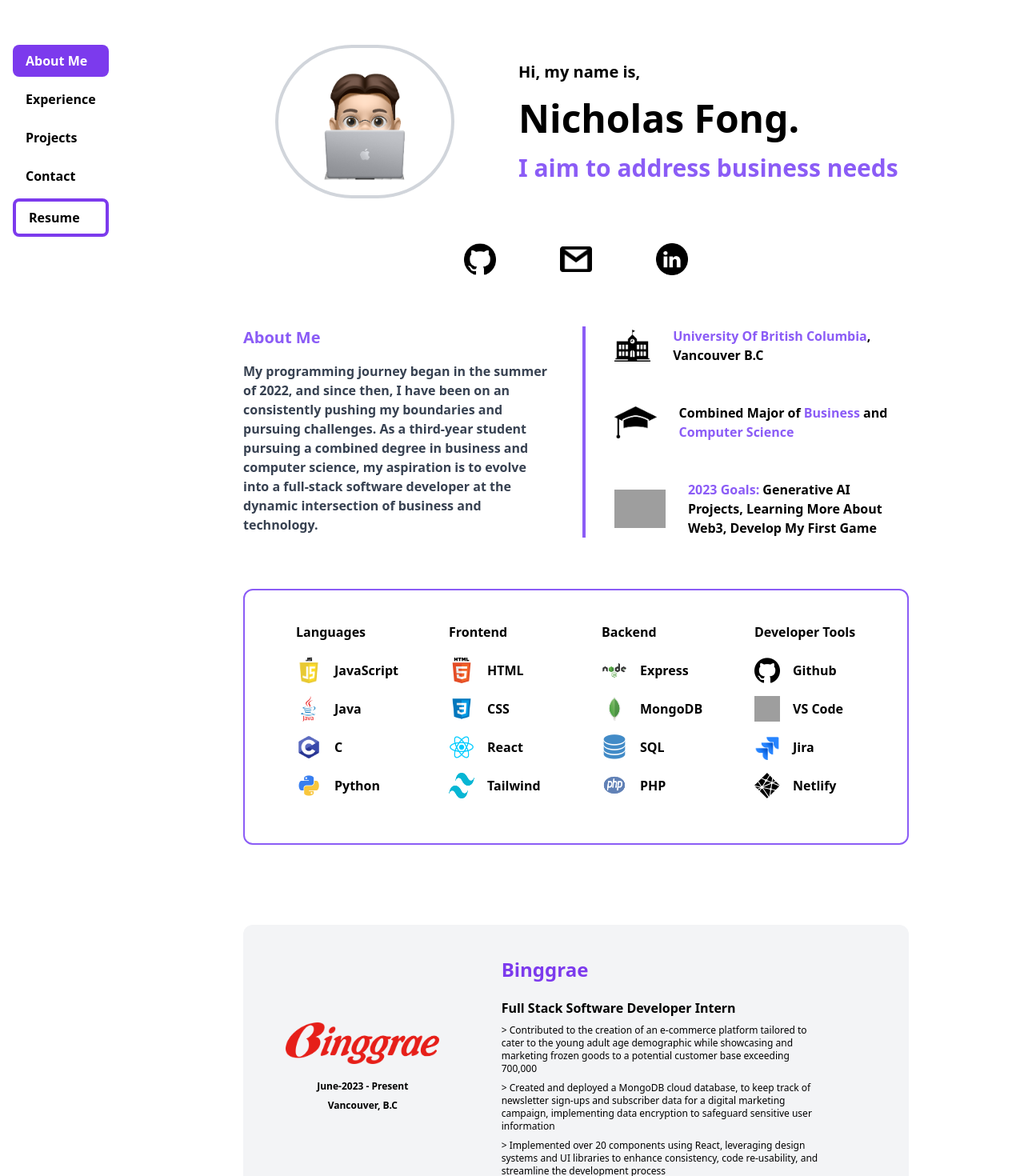
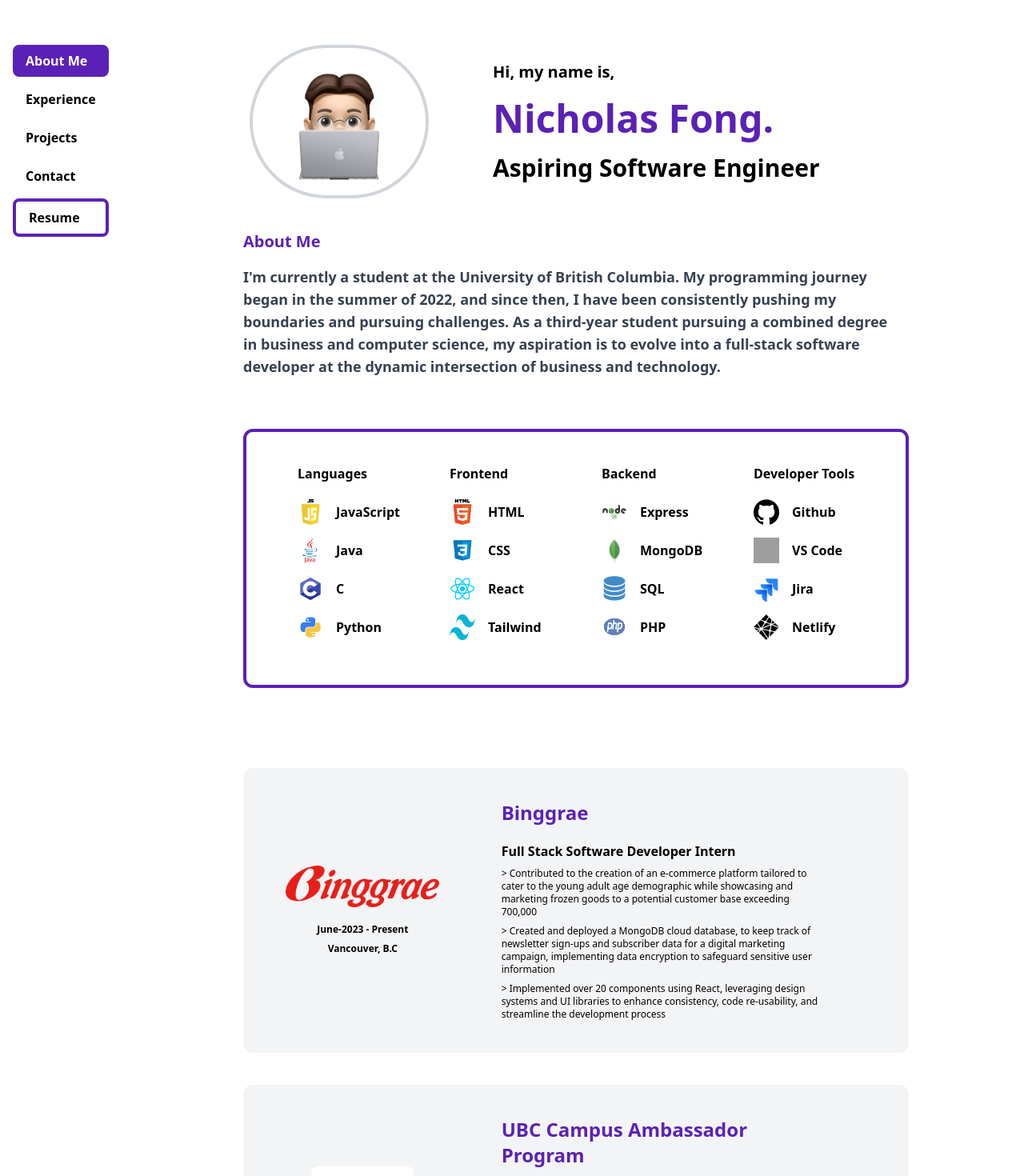
Before and after one commit to Nick-Fong925/NicholasFongPersonalWebsite, a React (Vite) app: page / in a window 1280 px wide. Shown: the part 40-1510 px from the top of the page at 80% size. Built offline with nearby package versions, Linux system fonts and the light colour scheme; grey boxes are pictures that could not be loaded.

Commit message:
changes colours

```diff
--- a/src/components/BinggraeWorkExperience.jsx
+++ b/src/components/BinggraeWorkExperience.jsx
@@ -14,7 +14,7 @@
 
         </div>
         <div className="md:w-1/2">
-          <h2 className="text-2xl font-bold mb-5 text-violet-600">Binggrae</h2>
+          <h2 className="text-2xl font-bold mb-5 text-violet-800">Binggrae</h2>
           <p className="text-black text-m font-bold">Full Stack Software Developer Intern</p>
           <p className="text-black text-xs mt-2"> {`>`} Contributed to the creation of an e-commerce platform tailored to cater to the young adult age demographic while
 showcasing and marketing frozen goods to a potential customer base exceeding 700,000</p>
--- a/src/components/CAPWorkExperience.jsx
+++ b/src/components/CAPWorkExperience.jsx
@@ -11,7 +11,7 @@
           <p className="mt-2 text-black text-xs font-semibold">Vancouver, B.C</p>
         </div>
         <div className="md:w-1/2">
-          <h2 className="text-2xl font-bold mb-5 text-violet-600">UBC Campus Ambassador Program</h2>
+          <h2 className="text-2xl font-bold mb-5 text-violet-800">UBC Campus Ambassador Program</h2>
           <p className="text-black text-m font-bold">Student Director of Technology</p>
           <p className="text-black text-xs mt-2"> {`>`} Led UI design team by modeling and implementing high-fidelity mock-ups, using prototyping tools, and
 collaborating with cross-functional teams to deliver intuitive and visually appealing user interfaces</p>
--- a/src/components/CodingLanguages.jsx
+++ b/src/components/CodingLanguages.jsx
@@ -45,7 +45,7 @@
   ];
 
   return (
-    <div className="flex flex-col border-2 border-violet-500 py-10 rounded-xl mt-16 mb-20 md:flex-row">
+    <div className="flex flex-col border-4 border-violet-800 py-10 rounded-xl mt-16 mb-20 md:flex-row">
       <div className="ml-16 md:w-1/4">
       <h2 className="mb-5 font-bold">Languages</h2>
         {languages.map((lang, index) => (
--- a/src/components/Info.jsx
+++ b/src/components/Info.jsx
@@ -2,9 +2,6 @@
 import Github from "../assets/Logos/GithubLogo.png";
 import LinkedInLogo from "../assets/Logos/LinkedinLogo.png";
 import Gmail from "../assets/Logos/GmailLogo.png";
-import schoolIcon from "../assets/Logos/schoolIcon.png";
-import DegreeLogo from "../assets/Logos/DegreeLogo.png";
-import GoalsettingIcon from "../assets/Logos/GoalsettingIcon.png";
 import CodingLanguages from "../components/CodingLanguages";
 import TypewriterText from "./TyperWriter";
 
@@ -16,7 +13,7 @@
     <>
      <div className="flex flex-col md:flex-row items-center mt-20 mb-10">
   {/* Circular border for the photo */}
-  <div className="ml-10 w-48 h-48 px-2 py-2 md:w-56 md:h-58 rounded-full border-4 border-gray-300 overflow-hidden">
+  <div className="ml-2 w-48 h-48 px-2 py-2 md:w-56 md:h-58 rounded-full border-4 border-gray-300 overflow-hidden">
     <img
       src={MyPhoto}
       alt="Nicholas Fong"
@@ -28,17 +25,6 @@
   </div>
 
       {/*
-
-        <div className="md:ml-10">
-          <h2 className="mb-5 font-semibold text-xl">Hi, my name is,</h2>
-          <p className="text-5xl mb-5 font-bold">Nicholas Fong.</p>
-          <p className="text-3xl font-bold text-black">
-            I aim to address <span className="text-violet-600">business needs</span> with <span className="text-violet-600">technology</span>.
-          </p>
-        </div>
-        */}
-      </div>
-
        <div className="flex space-x-20 mt-14 mb-16 items-center justify-center">
        <a href="https://github.com/Nick-Fong925" target="_blank" rel="noopener noreferrer">
            <img className="w-auto h-10" src={Github} alt="GitHub"></img>
@@ -50,40 +36,20 @@
            <img className="w-auto h-10" src={LinkedInLogo} alt="LinkedIn"></img>
        </a>
    </div>
+        */}
+      </div>
+
+
 
       {/* Section with two main sections */}
       <div className="flex mt-1">
         {/* Left Section */}
-        <div className="w-1/2 mr-5">
-          <p className="text-xl font-bold mb-4 text-violet-500">About Me</p>
-          <p className="text-gray-700 font-semibold">My programming journey began in the summer of 2022, and since then, I have been on an consistently pushing my boundaries and pursuing challenges. As a third-year student pursuing a combined degree in business and computer science, my aspiration is to evolve into a full-stack software developer at the dynamic intersection of business and technology.</p>
-        </div>
-
-        {/* Purple Line */}
-        <div className="w-1 h-70 bg-violet-500 mx-4"></div>
-
-        {/* Right Section */}
-        <div className="w-1/2">
-        <div className="flex flex-col space-y-12 justify-center ml-5">
-
-  <div className="flex items-center justify-center">
-    <img className="w-auto h-10 mr-5" src={schoolIcon} alt="LinkedIn" />
-    <span className="ml-2 text-s font-semibold text-black"><span className="text-violet-500">University Of British Columbia</span>, Vancouver B.C</span>
-  </div>
-
-  <div className="flex items-center justify-center">
-    <img className="w-auto h-10 mr-5" src={DegreeLogo} alt="GitHub" />
-    <span className="ml-2 font-semibold text-black-500">Combined Major of <span className="text-violet-500">Business</span> and <span className="text-violet-500">Computer Science</span></span>
-  </div>
-
-  <div className="flex items-center justify-center mr-1">
-    <img className="w-auto h-12 mr-5" src={GoalsettingIcon} alt="Gmail" />
-    <span className="ml-2 font-semibold text-black"><span className="text-violet-500">2023 Goals:</span> Generative AI Projects, Learning More About Web3, Develop My First Game</span>
-  </div>
+        <div className="w-full  mr-5">
+          <p className="text-xl font-bold mb-4 text-violet-800">About Me</p>
+          <p className="text-gray-700 font-semibold text-lg">I'm currently a student at the University of British Columbia. My programming journey began in the summer of 2022, and since then, I have been consistently pushing my boundaries and pursuing challenges. As a third-year student pursuing a combined degree in business and computer science, my aspiration is to evolve into a full-stack software developer at the dynamic intersection of business and technology.</p>
         </div>
 
 
-      </div>
       </div>
 
 <CodingLanguages/>
--- a/src/components/Project.jsx
+++ b/src/components/Project.jsx
@@ -29,7 +29,7 @@
           <img src={imgSrc} alt={title} className="rounded-lg object-fit" style={imageStyle} />
         </div>
         <div className="md:w-1/2">
-          <h2 className="text-2xl font-bold mb-5 text-violet-600">{title}</h2>
+          <h2 className="text-2xl font-bold mb-5 text-violet-800">{title}</h2>
           <p className="text-black text-xs">{description}</p>
           <div className="flex space-x-4 mt-5 items-center">
             <a href={githubLink} target="_blank" rel="noopener noreferrer">
--- a/src/components/TyperWriter.jsx
+++ b/src/components/TyperWriter.jsx
@@ -8,7 +8,7 @@
   const textArray = [
     'Hi, my name is,',
     'Nicholas Fong.',
-    'I aim to address business needs with technology.',
+    'Aspiring Software Engineer',
   ];
 
   useEffect(() => {
@@ -40,8 +40,8 @@
   return (
     <div className="md:ml-10">
       <h2 className="mb-5 font-semibold text-xl">{line1}</h2>
-      <p className="text-5xl mb-5 font-bold">{line2}</p>
-      <p className="text-3xl font-bold text-violet-500">
+      <p className="text-5xl mb-5 font-bold text-violet-800">{line2}</p>
+      <p className="text-3xl font-bold">
         {line3}
       </p>
     </div>
--- a/src/pages/Landing.jsx
+++ b/src/pages/Landing.jsx
@@ -68,8 +68,8 @@
                 }}
                 className={`block px-4 py-2 mb-2 rounded-lg font-bold ${
                   activeSection === "about"
-                    ? "bg-violet-600 text-white"
-                    : "hover:bg-violet-600 hover:text-white"
+                    ? "bg-violet-800 text-white"
+                    : "hover:bg-violet-800 hover:text-white"
                 }`}
               >
                 About Me
@@ -87,8 +87,8 @@
                 }}
                 className={`block px-4 py-2 mb-2 rounded-lg font-bold ${
                   activeSection === "experience"
-                    ? "bg-violet-600 text-white"
-                    : "hover:bg-violet-600 hover:text-white"
+                    ? "bg-violet-800 text-white"
+                    : "hover:bg-violet-800 hover:text-white"
                 }`}
               >
                 Experience
@@ -106,8 +106,8 @@
                 }}
                 className={`block px-4 py-2 mb-2 rounded-lg font-bold ${
                   activeSection === "projects"
-                    ? "bg-violet-600 text-white"
-                    : "hover:bg-violet-600 hover:text-white"
+                    ? "bg-violet-800 text-white"
+                    : "hover:bg-violet-800 hover:text-white"
                 }`}
               >
                 Projects
@@ -125,15 +125,15 @@
                 }}
                 className={`block px-4 py-2 mb-2 rounded-lg font-bold ${
                   activeSection === "contact"
-                    ? "bg-violet-600 text-white font-bold"
-                    : "hover:bg-violet-600 hover:text-white"
+                    ? "bg-violet-800 text-white font-bold"
+                    : "hover:bg-violet-800 hover:text-white"
                 }`}
               >
                 Contact
               </a>
             </li>
             <a href={NicholasFongResume} download="Nicholas_Fong_Resume.pdf">
-            <li className="block px-4 mb-2 py-2 border-4  border-violet-600 rounded-lg font-bold cursor-pointer">
+            <li className="block px-4 mb-2 py-2 border-4  border-violet-800 rounded-lg font-bold cursor-pointer">
               Resume
             </li>
           </a>
```
Lines whose indentation alone changed are shown as unchanged.
